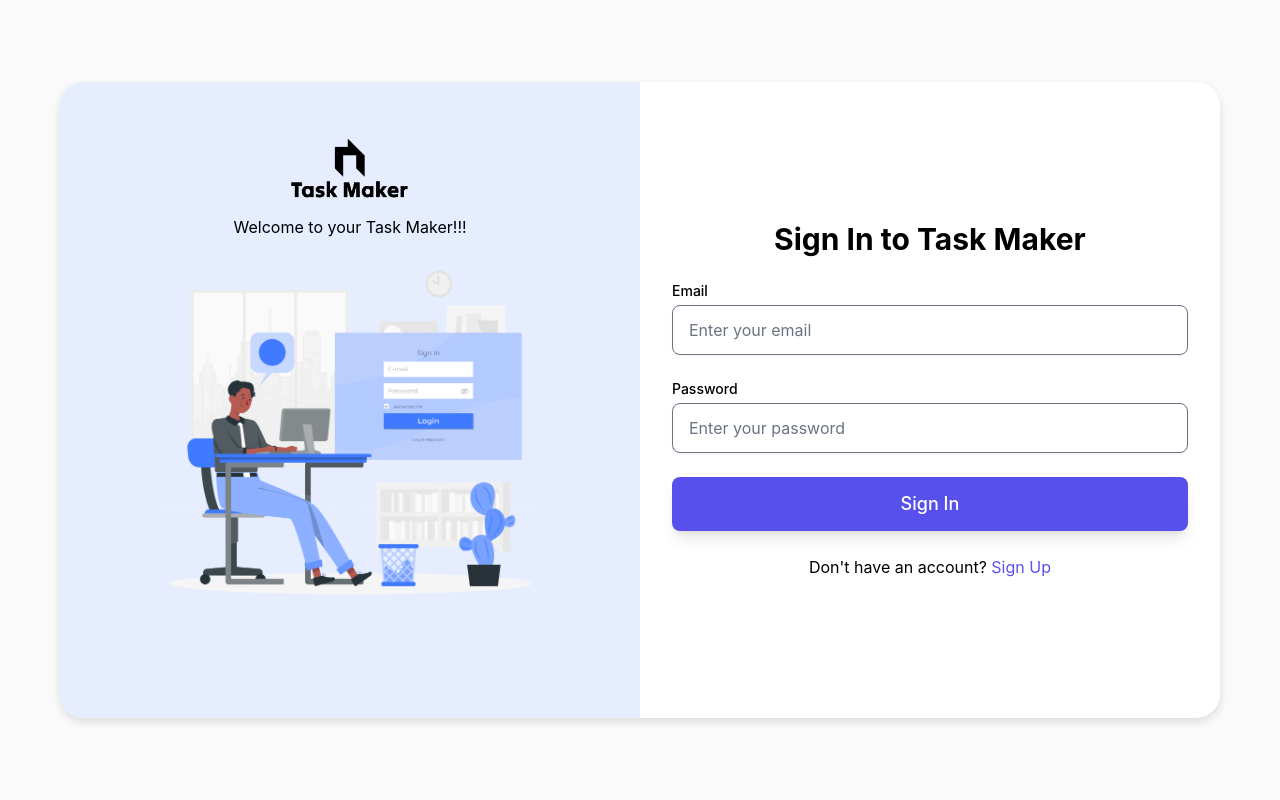
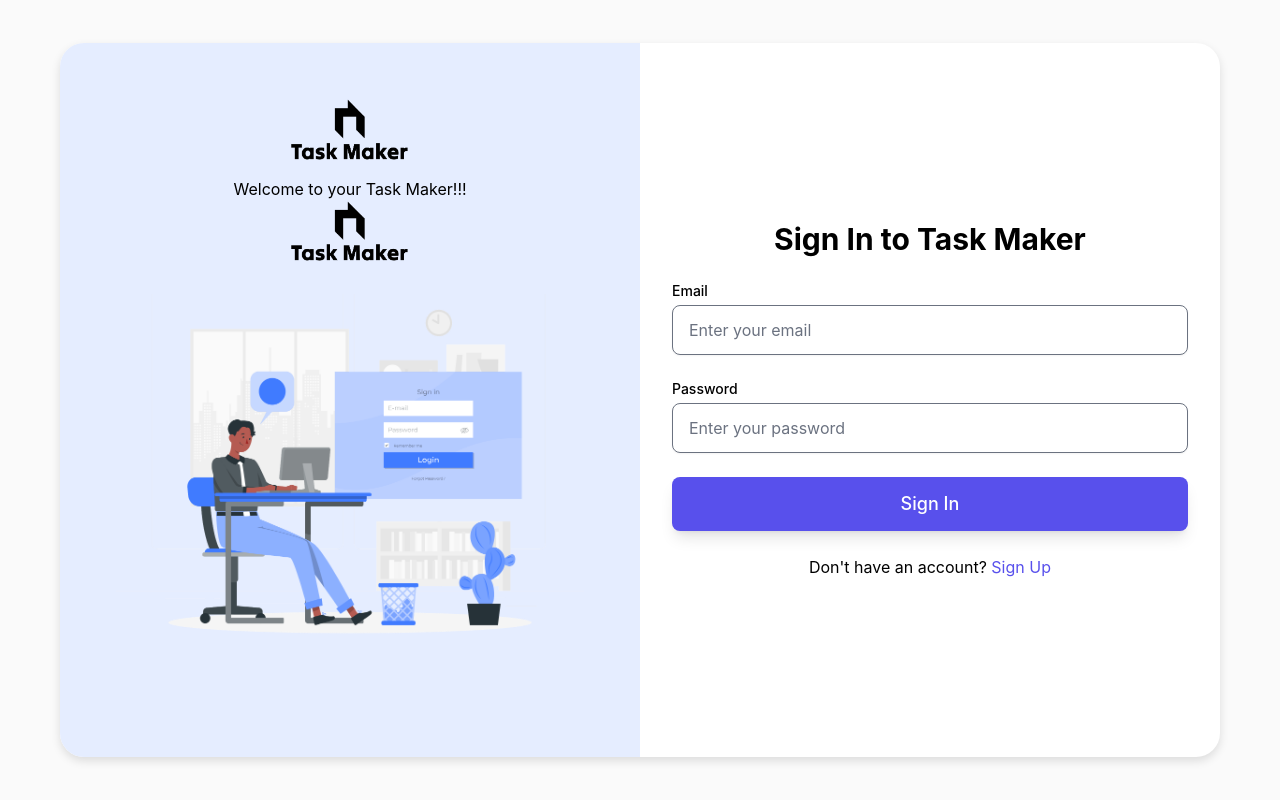
Before and after one commit to anaserrami/Task_Management_App, a React (Create React App) app in the folder frontend/: page / in a window 1280 px wide. Built offline with nearby package versions, Linux system fonts and the light colour scheme.

Commit message:
add logo

```diff
--- a/frontend/src/components/Login.js
+++ b/frontend/src/components/Login.js
@@ -35,11 +35,12 @@ function Login({ setUser }) {
             <div className="flex items-center shadow-4 bg-white rounded-3xl overflow-hidden">
                 <div className="hidden lg:block p-8 lg:w-1/2 bg-indigo-100">
                     <div className="p-6 flex flex-col items-center justify-center bg-gray-200">
-                        <img src={Logo} alt="Logo" className="w-30 mb-4" />
+                        <img src={Logo} alt="Logo" className="w-30 mb-4"/>
                         <p className="text-gray-700 text-center">
-                            Welcome to your Task Maker!!! <br />
+                            Welcome to your Task Maker!!! <br/>
                         </p>
-                        <img src={loginLogo} alt="Login Illustration" className="login-width mt-4" />
+                        <img src={Logo} alt="Logo" className="w-30 mb-4"/>
+                        <img src={loginLogo} alt="Login Illustration" className="login-width mt-4"/>
                     </div>
                 </div>
                 <div className="w-full p-8 lg:w-1/2">
```
